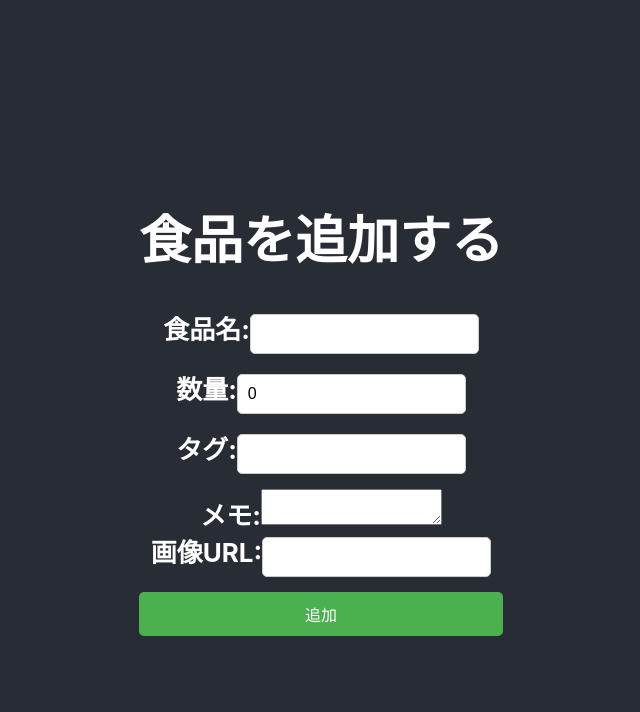
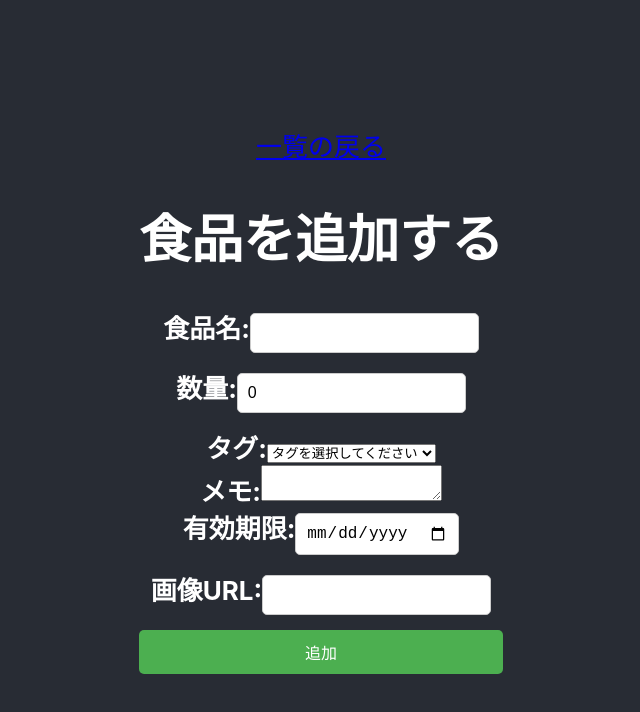
Before and after one commit to F-ritsu-ritsu/refrigister_page, a React (Create React App) app in the folder refrigister_page/: page /AddFood in a window 1280 px wide. Shown: the top 712 px of the page, without its empty margins (319-959 px from the left). Built offline with nearby package versions, Linux system fonts and the light colour scheme.

Commit message:
add:追加ページの調整

```diff
--- a/refrigister_page/src/components/AddFoodForm.js
+++ b/refrigister_page/src/components/AddFoodForm.js
@@ -1,24 +1,35 @@
 import React, { useState } from 'react';
+import Home from './Home';
+import { Link } from "react-router-dom";
+
+const formatDateToISO8601 = (date) => {
+  return new Date(date).toISOString().replace('Z', '+09:00');
+};
 
 
 const AddFoodForm = () => {
+  let user_ID=1;
   const [formData, setFormData] = useState({
     name: '',
     quantity: 0,
     tag: '',
     memo: '',
-    expiration_date: '',
+    expiration_date: null,
     image_url: '',
-    user_id: 1,
+    user_id: user_ID,
     original_code: 0,
   });
 
   // 入力変更時に呼ばれるハンドラー
   const handleChange = (e) => {
     const { name, value } = e.target;
+    let submitValue=value;
+    if("quantity"===name){
+      submitValue=parseFloat(submitValue);
+    }
     setFormData({
       ...formData,
-      [name]: value,
+      [name]: submitValue,
     });
   };
 
@@ -27,14 +38,14 @@ const AddFoodForm = () => {
     e.preventDefault();
 
     const formattedData = {
-      expiration_date: formData.expiration_date,
+      expiration_date: formatDateToISO8601(formData.expiration_date),
       image_url: formData.image_url,
       memo: formData.memo,
       name: formData.name,
-      original_code: 12456456, // 固定値として設定
+      original_code: formData.original_code, // 固定値として設定
       quantity: formData.quantity,
       tag: formData.tag,
-      user_id: 1, // 固定値として設定
+      user_id: formData.user_id, // 固定値として設定
     };
 
     try {
@@ -46,16 +57,20 @@ const AddFoodForm = () => {
         },
         body: JSON.stringify(formattedData),
       });
+      console.log(formattedData)
+
 
       if (response.ok) {
         alert('食品が正常に追加されました');
         setFormData({
           name: '',
-          quantity: '',
+          quantity: 0,
           tag: '',
           memo: '',
-          expiration_date: '',
+          expiration_date: null,
           image_url: '',
+          user_id: user_ID,
+          original_code: 0,
         });
       } else {
         alert('食品の追加に失敗しました');
@@ -67,6 +82,7 @@ const AddFoodForm = () => {
 
   return (
     <div>
+      <Link to="/">一覧の戻る</Link>
       <h1>食品を追加する</h1>
       <form onSubmit={handleSubmit}>
         <div>
@@ -90,13 +106,25 @@ const AddFoodForm = () => {
           />
         </div>
         <div>
-          <label>タグ:</label>
-          <input
-            type="text"
+        <label>タグ:</label>
+          <select
             name="tag"
             value={formData.tag}
             onChange={handleChange}
-          />
+            required
+          >
+            <option value="">タグを選択してください</option>
+            <option value="野菜">野菜</option>
+            <option value="肉">肉</option>
+            <option value="魚">魚</option>
+            <option value="乳製品">乳製品</option>
+            <option value="調味料">調味料</option>
+            <option value="卵">卵</option>
+            <option value="飲料">飲料</option>
+            <option value="果物">果物</option>
+            <option value="加工食品">加工食品</option>
+            <option value="その他">その他</option>
+          </select>
         </div>
         <div>
           <label>メモ:</label>
@@ -107,14 +135,14 @@ const AddFoodForm = () => {
           ></textarea>
         </div>
         <div>
-          {/* <label>有効期限:</label>
+          <label>有効期限:</label>
           <input
             type="date"
             name="expiration_date"
             value={formData.expiration_date}
             onChange={handleChange}
             required
-          /> */}
+          />
         </div>
         <div>
           <label>画像URL:</label>
```
